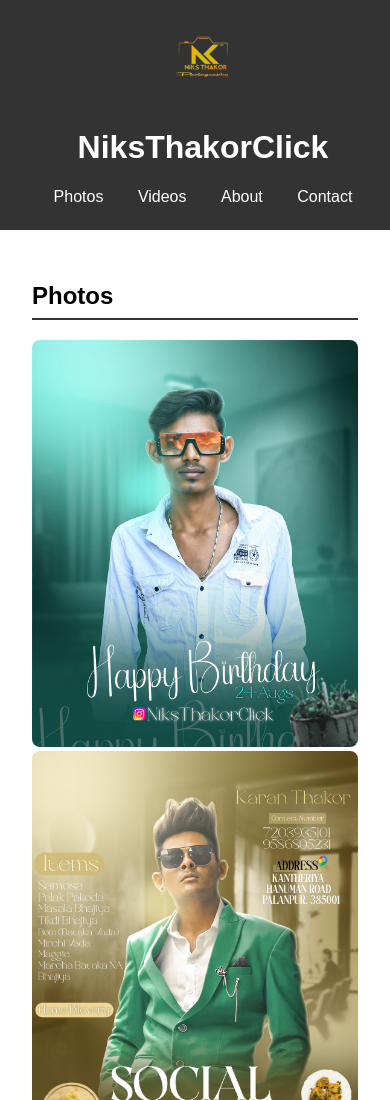
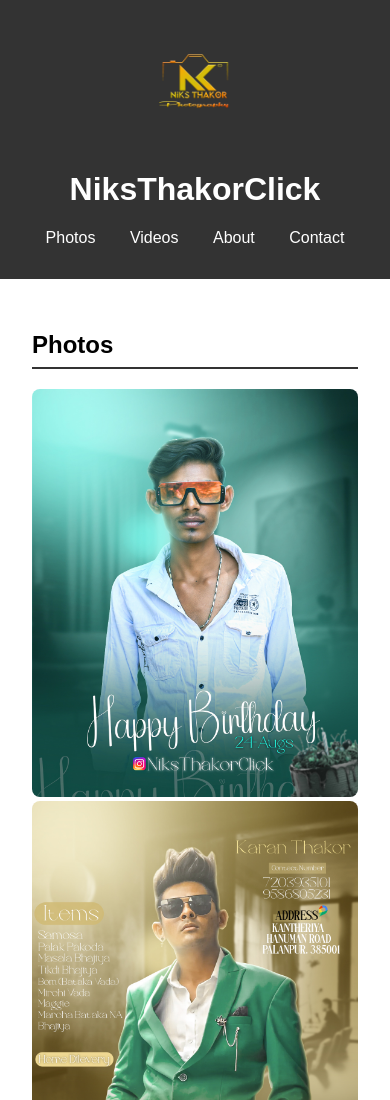
Before and after one commit to NiksThakorEdits/NiksThakorWeb, a plain HTML site: page index.html in a window 390 px wide. Shown: the top 1100 px of the page. Drawn offline with Linux system fonts and the light colour scheme.

Commit message:
Update styles.css

```diff
--- a/styles.css
+++ b/styles.css
@@ -1,23 +1,22 @@
 body {
     font-family: Arial, sans-serif;
-    margin: 0; /* Remove default margin */
-    padding: 0; /* Remove default padding */
+    margin: 0;
+    padding: 0;
 }
 
 header {
-    background: #333; /* Header background color */
+    background: #333;
     color: #fff;
     padding: 1rem;
     text-align: center;
-    width: 100%; /* Ensure the header spans the full width */
 }
-
 .logo {
     max-width: 200px; /* Adjust width as needed */
     height: auto;     /* Maintain aspect ratio */
     display: block;   /* Makes it easier to center if needed */
     margin: 0 auto;   /* Center the logo */
 }
+
 
 nav ul {
     list-style-type: none;
@@ -48,11 +47,9 @@ h2 {
     flex-direction: column; /* Stacks videos vertically on smaller screens */
     align-items: center;
 }
-
 .video-gallery video {
     margin: 10px 0; /* Adds space between videos */
 }
-
 .gallery img {
     width: 100%;
     border-radius: 8px;
@@ -60,7 +57,7 @@ h2 {
 
 video {
     width: 100%;
-    border-radius: 8px; /* Apply rounded corners */
+    border-radius: 8px;
 }
 
 footer {
@@ -72,13 +69,3 @@ footer {
     bottom: 0;
     width: 100%;
 }
-
-/* Optional media query for mobile adjustments */
-@media (max-width: 600px) {
-    .logo {
-        max-width: 150px; /* Smaller logo on mobile if needed */
-    }
-    header {
-        padding: 0.5rem; /* Adjust padding for mobile */
-    }
-}
```
